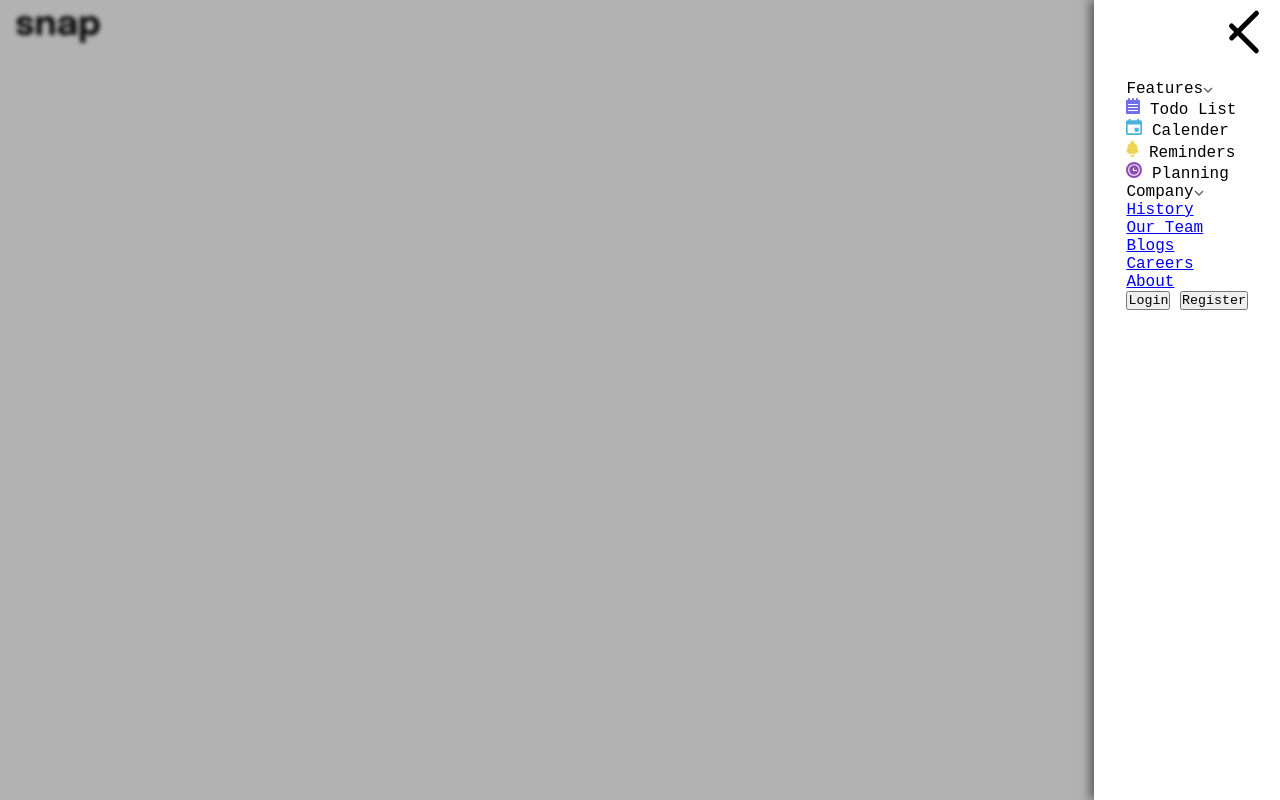
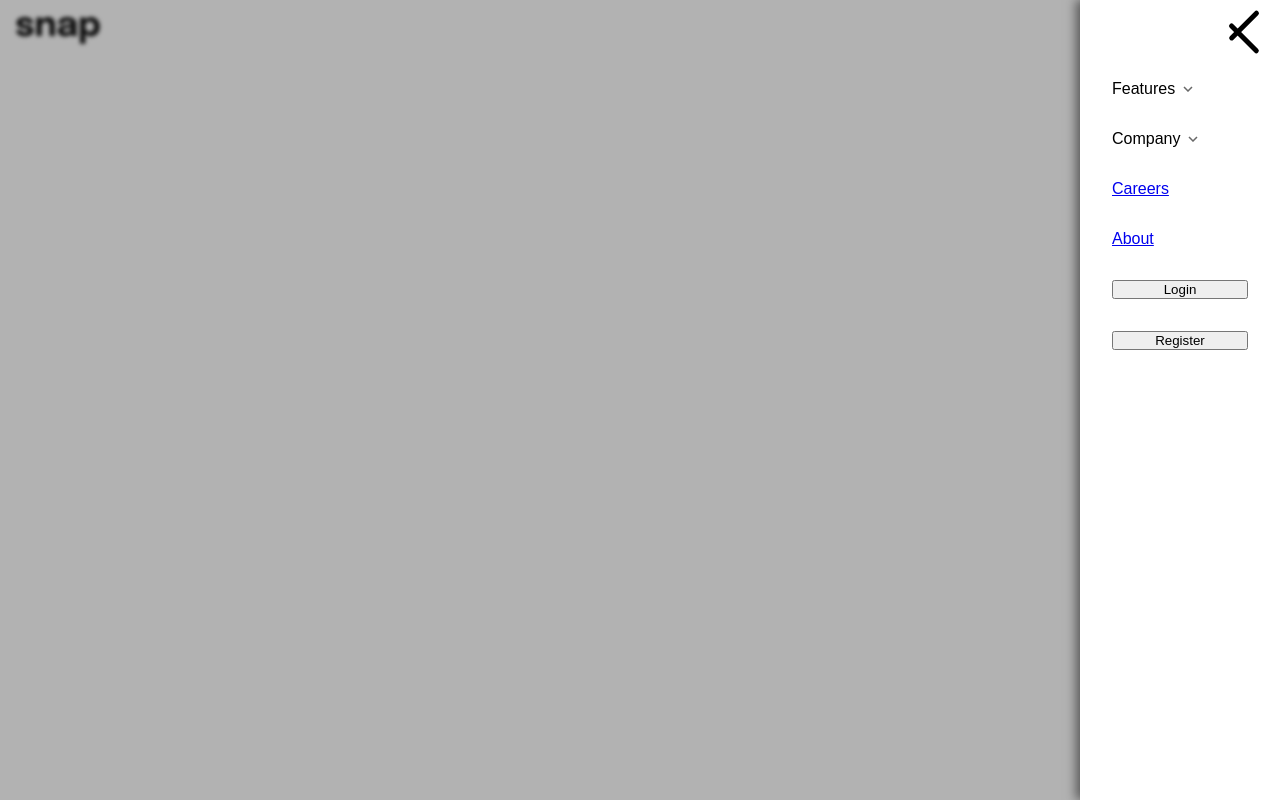
Before and after one commit to ShinobiKoda/intro-section, a plain HTML site: page index.html in a window 1280 px wide. Both pictures are taken after a click on the element 1244 px from the left and 32 px from the top of the page. Drawn offline with Linux system fonts and the light colour scheme.

Commit message:
completed sidebar link list

```diff
--- a/assets/script.js
+++ b/assets/script.js
@@ -1,9 +1,21 @@
 const hamburger = document.querySelector(".hamburger");
 const sidebar = document.querySelector(".sidebar");
 const overlay = document.querySelector(".overlay");
+const link_title = document.querySelectorAll(".link-title");
+const arrow_img = document.querySelectorAll(".arrow-img");
 
 hamburger.addEventListener("click", () => {
   hamburger.classList.toggle("active");
   sidebar.classList.toggle("show");
   overlay.classList.toggle("active");
 });
+
+link_title.forEach((title) => {
+  const list = title.nextElementSibling;
+  const arrow_img = title.querySelector(".arrow-img");
+
+  title.addEventListener("click", () => {
+    list.classList.toggle("display");
+    arrow_img.classList.toggle("rotate");
+  });
+});
--- a/assets/style.css
+++ b/assets/style.css
@@ -2,7 +2,7 @@
   padding: 0;
   margin: 0;
   box-sizing: border-box;
-  font-family: "Courier New", Courier, monospace;
+  font-family: sans-serif;
 }
 
 .overlay {
@@ -49,6 +49,39 @@ main {
   box-shadow: -4px 0 10px rgba(0, 0, 0, 0.5);
   transition: right 0.3s ease-in-out;
   background-color: white;
+
+  display: flex;
+  flex-direction: column;
+  gap: 2rem;
+  width: 200px;
+}
+
+.link-title {
+  display: flex;
+  gap: 0.5rem;
+  align-items: center;
+}
+
+.sidebar-content {
+  display: flex;
+  flex-direction: column;
+  gap: 0.8rem;
+}
+
+.link-menu {
+  display: none;
+  flex-direction: column;
+  gap: 0.7rem;
+  padding-left: 1rem;
+}
+
+.display {
+  display: flex;
+}
+
+.rotate {
+  transform: rotate(180deg);
+  transition: transform 0.4s ease-in-out;
 }
 
 .sidebar.show {
--- a/index.html
+++ b/index.html
@@ -25,10 +25,14 @@
             <div class="line line3"></div>
           </div>
           <div class="sidebar">
-            <div class="features">
+            <div class="features sidebar-content">
               <div class="link-title">
                 <span>Features</span
-                ><img src="./assets/images/icon-arrow-down.svg" alt="" />
+                ><img
+                  src="./assets/images/icon-arrow-down.svg"
+                  alt=""
+                  class="arrow-img"
+                />
               </div>
               <div class="link-menu">
                 <div class="features-link">
@@ -40,7 +44,7 @@
                   <span>Calender</span>
                 </div>
                 <div class="features-link">
-                  <img src="./assets/images/icon-Reminders.svg" alt="" />
+                  <img src="./assets/images/icon-reminders.svg" alt="" />
                   <span>Reminders</span>
                 </div>
                 <div class="features-link">
@@ -49,10 +53,14 @@
                 </div>
               </div>
             </div>
-            <div class="company">
+            <div class="company sidebar-content">
               <div class="link-title">
                 <span>Company</span
-                ><img src="./assets/images/icon-arrow-down.svg" alt="" />
+                ><img
+                  src="./assets/images/icon-arrow-down.svg"
+                  alt=""
+                  class="arrow-img"
+                />
               </div>
               <div class="link-menu">
                 <p class="company-links"><a href="#">History</a></p>
```
